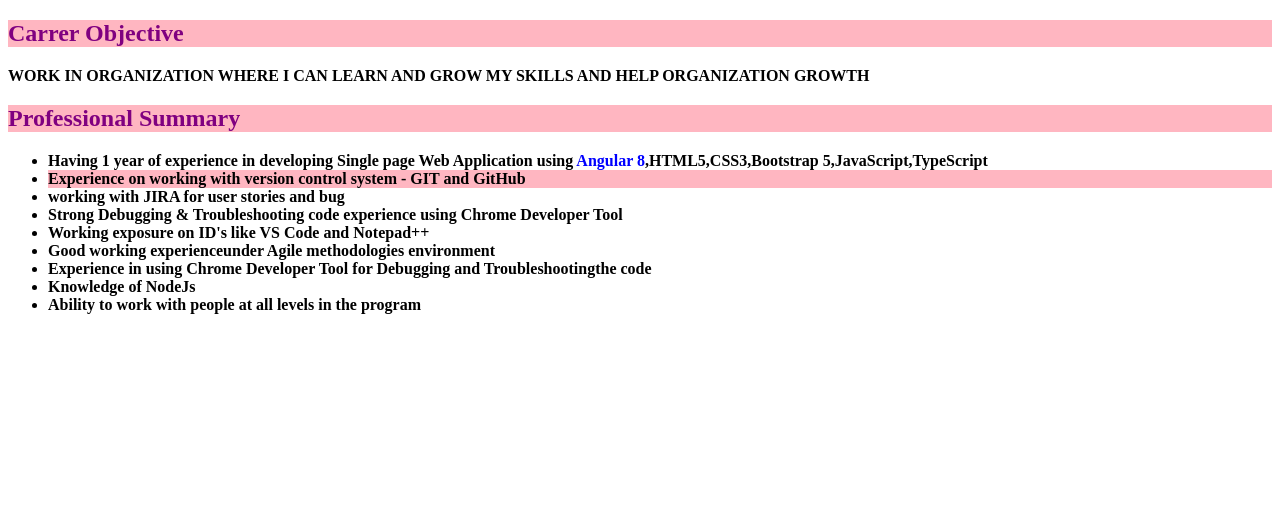
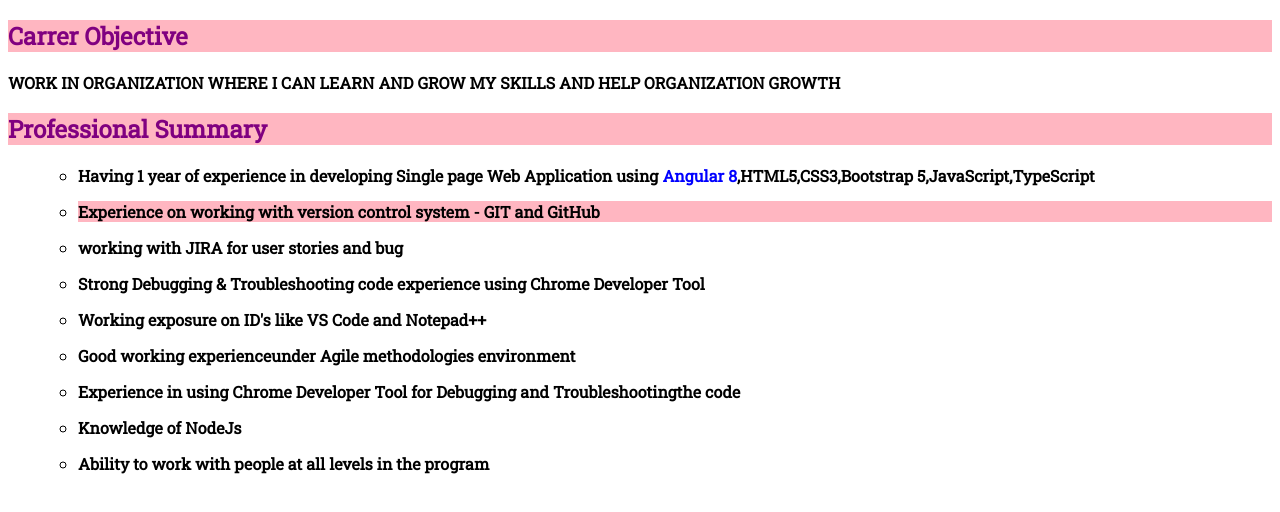
Before and after one commit to sayalighoropade/MyProfile, a plain HTML site: page home.html in a window 1280 px wide. Drawn offline with Linux system fonts and the light colour scheme.

Commit message:
updated home page with css propertiies

```diff
--- a/home.html
+++ b/home.html
@@ -2,6 +2,9 @@
 <html>
   <head>
     <title>Home</title>
+    <link rel="preconnect" href="https://fonts.googleapis.com">
+    <link rel="preconnect" href="https://fonts.gstatic.com" crossorigin>
+    <link href="https://fonts.googleapis.com/css2?family=Indie+Flower&family=Kanit&family=Oswald&family=Roboto+Slab&display=swap" rel="stylesheet">
     <style>
       h2 {
         color: purple;
@@ -9,10 +12,27 @@
       }
       #tools {
         background-color: lightpink;
+        margin-bottom: 15px;
       }
       .techStack {
         color: blue;
       }
+      *{
+
+      font-family: 'Roboto Slab', serif;
+      }
+      ul{
+        list-style-type: circle;
+
+        margin-left: 30px;
+
+
+      }
+      #name{
+        margin-bottom: 15px;
+      }
+
+
     </style>
   </head>
   <body>
@@ -22,15 +42,15 @@
 
     <h2><span id="tools">Professional Summary</span></h2>
     <ul>
-     <li><strong>Having 1 year of experience in developing Single page Web Application using <span class="techStack">Angular 8</span>,HTML5,CSS3,Bootstrap 5,JavaScript,TypeScript</strong></li>
+     <li id="name"><strong>Having 1 year of experience in developing Single page Web Application using <span class="techStack">Angular 8</span>,HTML5,CSS3,Bootstrap 5,JavaScript,TypeScript</strong></li>
      <li id="tools"><strong>Experience on working with version control system - GIT and GitHub</strong></li>
-     <li><strong>working with JIRA for user stories and bug</strong></li>
-     <li><strong>Strong Debugging & Troubleshooting code experience using Chrome Developer Tool</strong></li>
-     <li><strong>Working exposure on ID's like VS Code and Notepad++</strong></li>
-     <li><strong>Good working experienceunder Agile methodologies environment</strong></li>
-     <li><strong>Experience in using Chrome Developer Tool for Debugging and Troubleshootingthe code</strong></li>
-     <li><strong>Knowledge of NodeJs</strong></li>
-     <li><strong>Ability to work with people at all levels in the program</strong></li>
+     <li id="name"><strong>working with JIRA for user stories and bug</strong></li>
+     <li id="name"><strong>Strong Debugging & Troubleshooting code experience using Chrome Developer Tool</strong></li>
+     <li id="name"><strong>Working exposure on ID's like VS Code and Notepad++</strong></li>
+     <li id="name"><strong>Good working experienceunder Agile methodologies environment</strong></li>
+     <li id="name"><strong>Experience in using Chrome Developer Tool for Debugging and Troubleshootingthe code</strong></li>
+     <li id="name"><strong>Knowledge of NodeJs</strong></li>
+     <li id="name"><strong>Ability to work with people at all levels in the program</strong></li>
     </ul>
   </body>
 </html>
```
